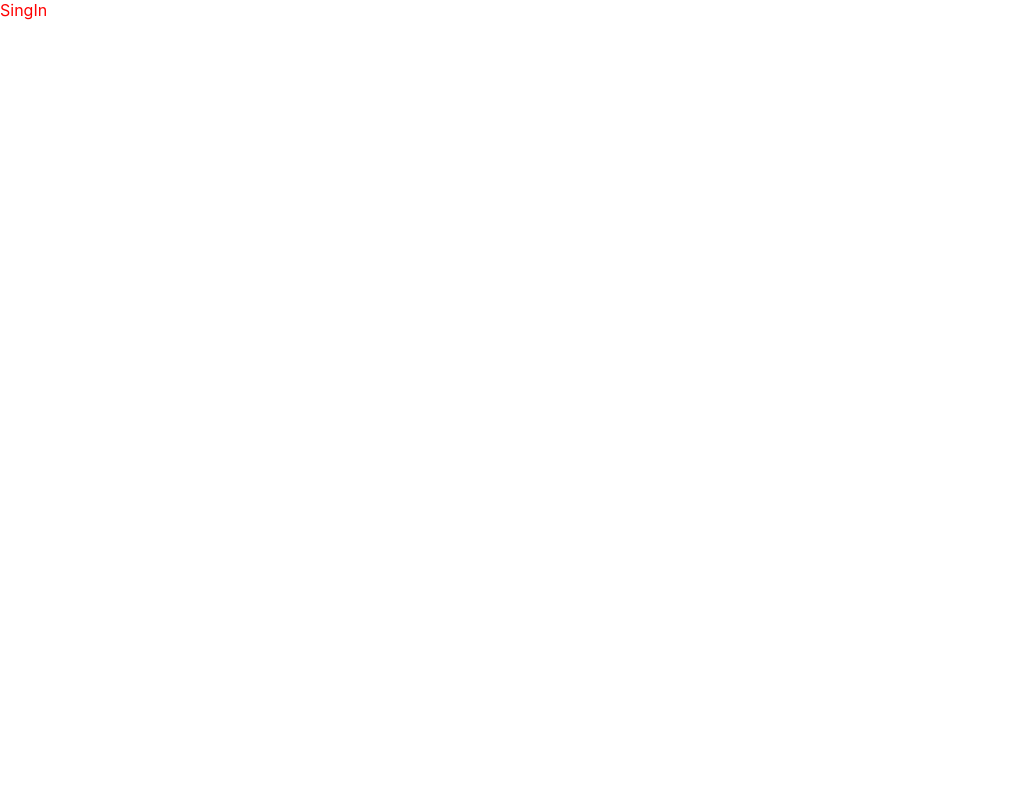
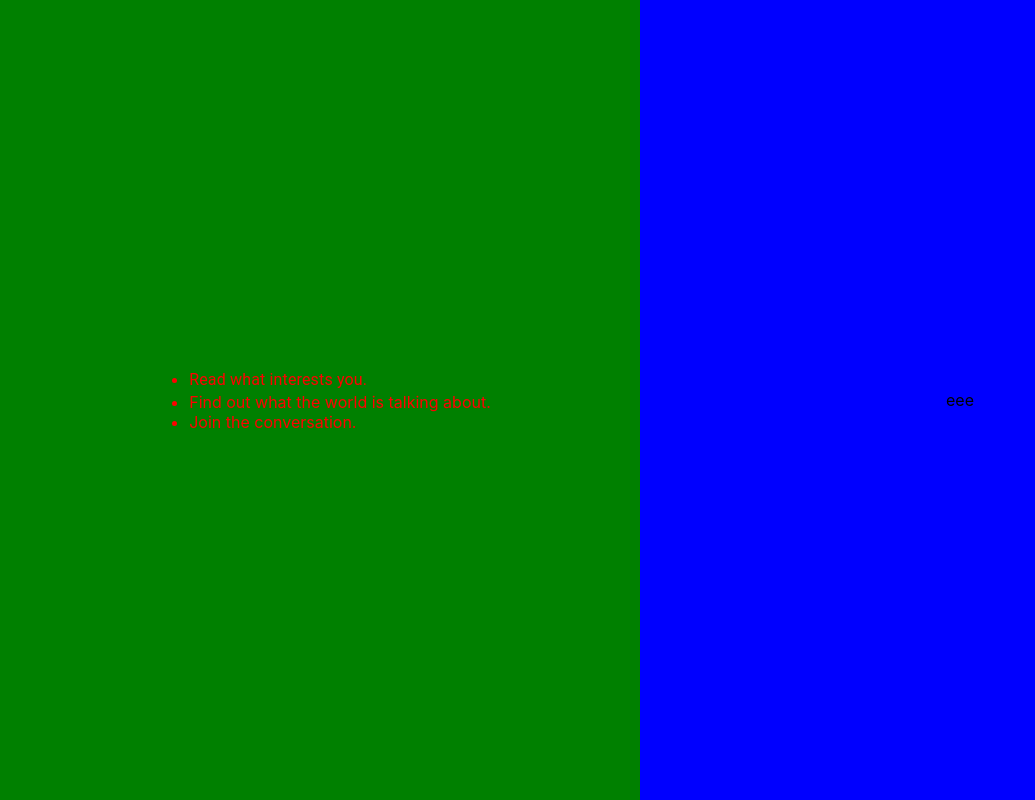
Before and after one commit to gomunkool/twitter-clon-react, a React (Create React App) app: page / in a window 1280 px wide. Shown: the whole page, without its empty margins (0-1035 px from the left). Built offline with nearby package versions, Linux system fonts and the light colour scheme.

Commit message:
feat: add wrapper

```diff
--- a/src/pages/signIn/SignIn.styled.ts
+++ b/src/pages/signIn/SignIn.styled.ts
@@ -2,5 +2,28 @@ import { Box } from '@mui/material';
 import { styled } from '@mui/material/styles';
 
 export const SingInTitle = styled(Box)(() => ({
+display:'flex',
+flex: '0 0 50%',
+justifyContent: 'space-between'
+}));
+
+export const LeftPart = styled(Box)(() => ({
+backgroundColor: 'green',
+flex: '0 0 50%',
+height: '100vh',
+display:'flex',
+alignItems: 'center',
+justifyContent: 'center',
+ul:{
   color: 'red'
+}
 }));
+
+export const RightPart = styled(Box)(() => ({
+  backgroundColor: 'blue',
+  flex: '0 0 50%',
+  height: '100vh',
+  display:'flex',
+  alignItems: 'center',
+  justifyContent: 'center'
+}));
--- a/src/pages/signIn/SignIn.tsx
+++ b/src/pages/signIn/SignIn.tsx
@@ -1,8 +1,23 @@
 import React from 'react'
-import { SingInTitle } from './SignIn.styled'
+import { Typography } from '@mui/material'
+
+import { SingInTitle, LeftPart, RightPart } from './SignIn.styled'
 
 function SignIn() {
-  return <SingInTitle>SingIn</SingInTitle>
+  return (
+    <SingInTitle>
+      <LeftPart>
+        <ul>
+          <li>
+            <Typography>Read what interests you.</Typography>
+          </li>
+          <li>Find out what the world is talking about.</li>
+          <li>Join the conversation.</li>
+        </ul>
+      </LeftPart>
+      <RightPart>eee</RightPart>
+    </SingInTitle>
+  )
 }
 
 export default SignIn
```
